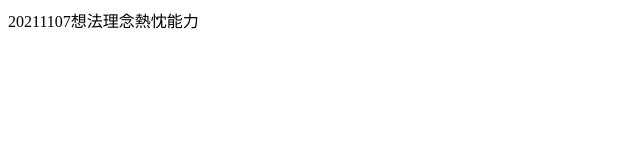
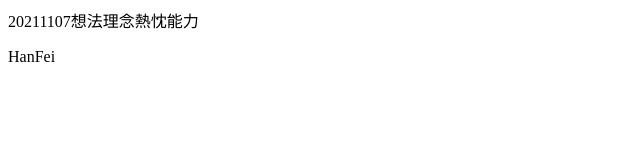
Before and after one commit to pann710/20211107, a plain HTML site: page index.html in a window 1280 px wide. Shown: the full height of the page, 0-640 px from the left. Drawn offline with Linux system fonts and the light colour scheme.

Commit message:
Update index.html

```diff
--- a/index.html
+++ b/index.html
@@ -3,5 +3,6 @@
 <head><title>20211107</title></head>
 <body>
 <p>20211107想法理念熱忱能力</p>
+  <p color="blue">HanFei</p>
 </body>
 </html>
```
